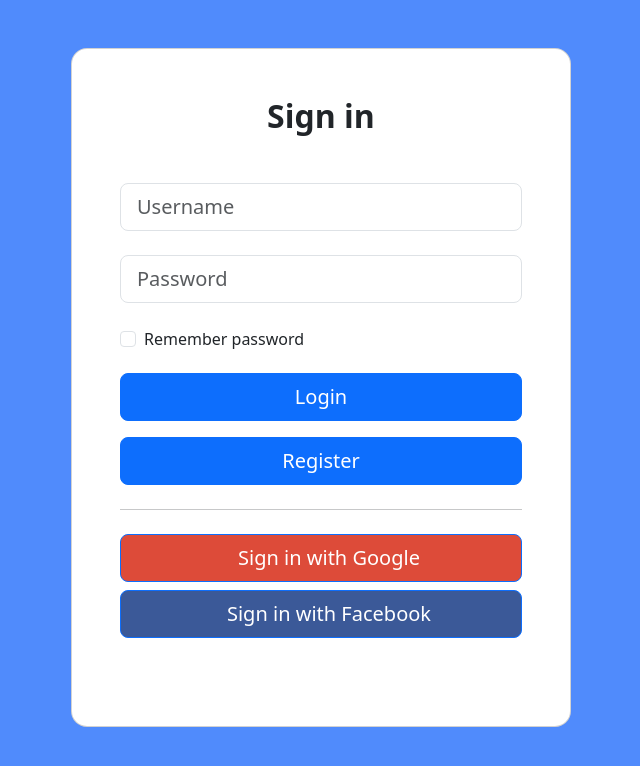
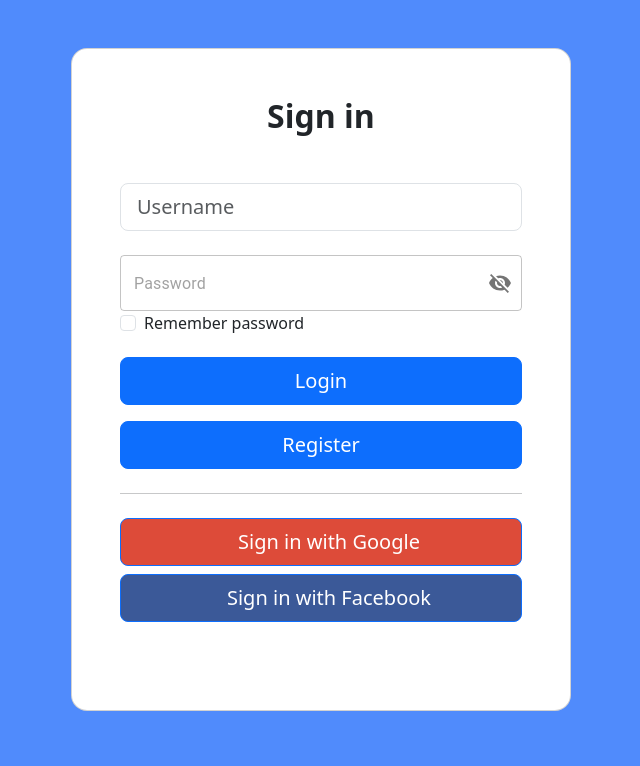
Before and after one commit to Thirumalaiboobathi/React-API-Integration, a React (Create React App) app: page / in a window 1280 px wide. Shown: the top 766 px of the page, without its empty margins (319-959 px from the left). Built offline with nearby package versions, Linux system fonts and the light colour scheme.

Commit message:
loginpage

```diff
--- a/package.json
+++ b/package.json
@@ -3,6 +3,8 @@
   "version": "0.1.0",
   "private": true,
   "dependencies": {
+    "@emotion/react": "^11.11.1",
+    "@emotion/styled": "^11.11.0",
     "@fortawesome/fontawesome-free": "^6.5.1",
     "@fortawesome/free-brands-svg-icons": "^6.5.1",
     "@fortawesome/free-solid-svg-icons": "^6.5.1",
--- a/src/screens/login/login.jsx
+++ b/src/screens/login/login.jsx
@@ -1,6 +1,11 @@
 import React, { useState } from 'react';
 import { MDBBtn, MDBContainer, MDBRow, MDBCol, MDBCard, MDBCardBody, MDBInput, MDBIcon, MDBCheckbox } from 'mdb-react-ui-kit';
 import { useNavigate } from 'react-router-dom';
+import { IconButton, InputAdornment, TextField } from '@mui/material';
+import VisibilityIcon from '@mui/icons-material/Visibility';
+import VisibilityOffIcon from '@mui/icons-material/VisibilityOff';
+
+
 
 const login = () => {
   localStorage.setItem('auth_token', 'my_auth_token_here');
@@ -12,6 +17,7 @@
   const [password, setPassword] = useState('');
   const [message, setMessage] = useState('');
   const [messageColor, setMessageColor] = useState('');
+  const [showPassword, setShowPassword] = useState(false);
 
   const handleLogin = () => {
     if (username === 'root' && password === '12345678') {
@@ -27,6 +33,10 @@
 
   const goToRegister = () => {
     navigate('/register');
+  };
+
+  const togglePasswordVisibility = () => {
+    setShowPassword((prevShowPassword) => !prevShowPassword);
   };
 
   return (
@@ -47,15 +57,23 @@
                   onChange={(e) => setUsername(e.target.value)}
                   placeholder='Username'
                 />
-                <MDBInput
-                  wrapperClass='mb-4 w-100'
-
+                <TextField
                   id='password'
-                  type='password'
-                  size="lg"
+                  type={showPassword ? 'text' : 'password'}
                   value={password}
                   onChange={(e) => setPassword(e.target.value)}
                   placeholder='Password'
+                  variant='outlined'
+                  fullWidth
+                  InputProps={{
+                    endAdornment: (
+                      <InputAdornment position='end'>
+                        <IconButton onClick={togglePasswordVisibility} edge='end'>
+                          {showPassword ? <VisibilityIcon /> : <VisibilityOffIcon />}
+                        </IconButton>
+                      </InputAdornment>
+                    ),
+                  }}
                 />
                 <MDBCheckbox name='flexCheck' id='flexCheckDefault' className='mb-4' label='Remember password' />
                 <MDBBtn size='lg' onClick={handleLogin}>
```
Also changed, not shown: 1 other file (tests, documents, lock files or other folders). Lines whose indentation alone changed are shown as unchanged.
